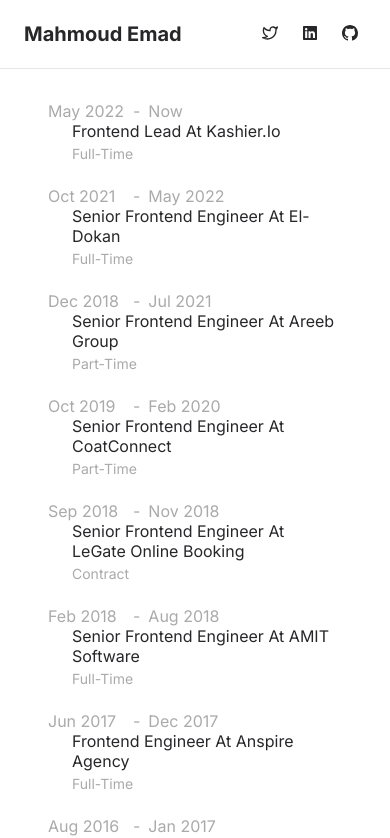
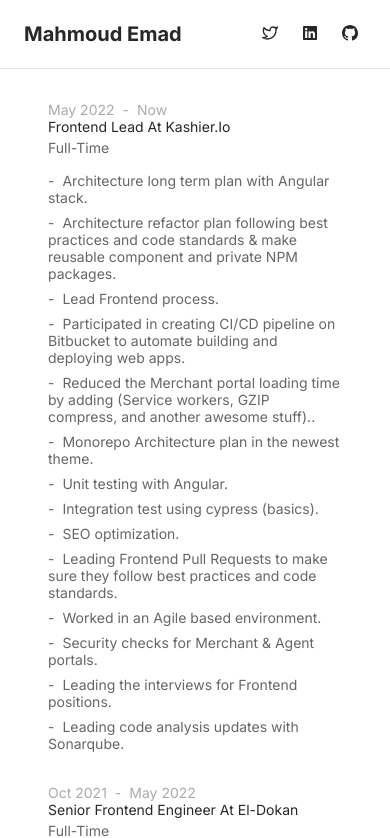
Before and after one commit to iMahmoudEmad/Mahmoud-EmadEldin-CV, a Next.js app: page /experience in a window 390 px wide. Shown: the top 838 px of the page. Built offline with nearby package versions, Linux system fonts and the light colour scheme.

Commit message:
Finished experience page

```diff
--- a/src/constants/experience.ts
+++ b/src/constants/experience.ts
@@ -8,7 +8,7 @@
     link: string;
   };
   location: string;
-  responsibility: string[];
+  responsibilities: string[];
 }
 
 export const experiences: ExperienceI[] = [
@@ -22,7 +22,7 @@
       link: "https://kashier.io",
     },
     location: "Cairo, Egypt",
-    responsibility: [
+    responsibilities: [
       "Architecture long term plan with Angular stack",
       "Architecture refactor plan following best practices and code standards & make reusable component and private NPM packages",
       "Lead Frontend process",
@@ -49,7 +49,7 @@
       link: "https://www.el-dokan.com",
     },
     location: "Cairo, Egypt",
-    responsibility: [
+    responsibilities: [
       "Architecture long-term plan with React stack",
       "Architecture refactor plan following best practices and code standards & make reusable component and NPM packages",
       "Lead marketing requirements and changes in the SAAS project and PWA",
@@ -75,7 +75,7 @@
       link: "https://www.areebgroup.com",
     },
     location: "Cairo, Egypt",
-    responsibility: [
+    responsibilities: [
       "Revamped and Refactored invesna.com following best practices and code standards",
       "Migrate the existing Angular v5 to Angular v12 and RxJS v5 to v6",
       "Participated in creating CI/CD pipeline on Microsoft Azure to automate building and deploying web apps on AWS",
@@ -104,7 +104,7 @@
       link: "https://coatconnect.com",
     },
     location: "Cairo, Egypt",
-    responsibility: [
+    responsibilities: [
       "Acting as a Technical Team Lead",
       "Code review",
       "Planning",
@@ -126,7 +126,7 @@
       link: "https://www.hotelgate.com",
     },
     location: "Cairo, Egypt",
-    responsibility: [
+    responsibilities: [
       "Revamp the website to fit the new business requirements",
       "SEO optimization",
       "Making weekly sessions with the Frontend team to get in touch",
@@ -144,7 +144,7 @@
       link: "http://www.amit-software.com",
     },
     location: "Cairo, Egypt",
-    responsibility: ["Code review", "SEO optimization", "Team Planning"],
+    responsibilities: ["Code review", "SEO optimization", "Team Planning"],
   },
   {
     from: "Jun 2017",
@@ -156,7 +156,7 @@
       link: "https://anspire.agency",
     },
     location: "Cairo, Egypt",
-    responsibility: [
+    responsibilities: [
       "Convert PSD to HTML & CSS & jQuery",
       "Security Testing reports",
       "Build Grunt.js workflow",
@@ -176,7 +176,7 @@
       link: "https://mediapanarab.com",
     },
     location: "Cairo, Egypt",
-    responsibility: [
+    responsibilities: [
       "Convert PSD to HTML & CSS & jQuery",
       "Security Testing reports",
       "Build Grunt.js workflow",
@@ -196,7 +196,7 @@
       link: "https://nerdsarena.com",
     },
     location: "Cairo, Egypt",
-    responsibility: [
+    responsibilities: [
       "Convert PSD to HTML & CSS & jQuery",
       "Security Testing reports",
       "Work with Pug.js & SCSS",
@@ -214,7 +214,7 @@
       link: "",
     },
     location: "Cairo, Egypt",
-    responsibility: [
+    responsibilities: [
       "Convert PSD to HTML & CSS & jQuery",
       "Work with bootstrap",
       "Speed test report Weekly",
--- a/src/pages/experience/index.tsx
+++ b/src/pages/experience/index.tsx
@@ -32,6 +32,17 @@
                 </Link>
 
                 <span className={styles.role}>{experience.contract}</span>
+
+                <ul className={styles.responsibilities}>
+                  {experience.responsibilities.map((responsability) => (
+                    <li className={styles.responsability} key={v4()}>
+                      <span className={styles.dash}>-</span>
+                      <span className={styles.responsabilityContent}>
+                        {responsability}
+                      </span>
+                    </li>
+                  ))}
+                </ul>
               </div>
             </div>
           ))}
--- a/src/styles/Experience.module.scss
+++ b/src/styles/Experience.module.scss
@@ -1,17 +1,18 @@
 .content {
   max-width: 700px;
   margin-inline: auto;
+  font-size: 0.875rem;
 
   .experience {
-    margin-block-end: 1.5rem;
+    margin-block-end: 2rem;
 
     .start,
     .role {
-      color: var(--font-gray-color);
       text-transform: capitalize;
     }
 
     .start {
+      color: var(--font-gray-color);
       min-width: 200px;
     }
 
@@ -26,16 +27,60 @@
 
     .end {
       padding-inline-start: 1.5rem;
+      max-width: 500px;
+
+      .role,
+      .responsibilities {
+        color: var(--font-gray-color-secondary);
+      }
 
       .role {
         display: block;
-        font-size: 0.875rem;
-        margin-block-start: .25rem;
+        margin-block-start: 0.25rem;
+      }
+
+      .responsibilities {
+        gap: 0.5rem;
+        margin-block-start: 1rem;
+
+        .responsability {
+          display: block;
+          width: 100%;
+
+          .dash {
+            display: inline-block;
+            margin-inline-end: 0.5rem;
+          }
+
+          .responsabilityContent {
+            &::first-letter {
+              text-transform: capitalize;
+            }
+
+            &:after {
+              content: ".";
+            }
+          }
+        }
       }
     }
   }
 
   @media screen and (max-width: 768px) {
     width: calc(100% - 2rem);
+
+    .experience {
+      .from {
+        min-width: auto;
+      }
+
+      .start {
+        width: 100%;
+      }
+
+      .end {
+        padding-inline-start: 0;
+      }
+    }
   }
 }
--- a/src/styles/globals.scss
+++ b/src/styles/globals.scss
@@ -6,6 +6,7 @@
   --border-color: #e5e7eb;
   --font-color: #27272a;
   --font-gray-color: #aaa;
+  --font-gray-color-secondary: #666;
 }
 
 @media (prefers-color-scheme: dark) {
```
